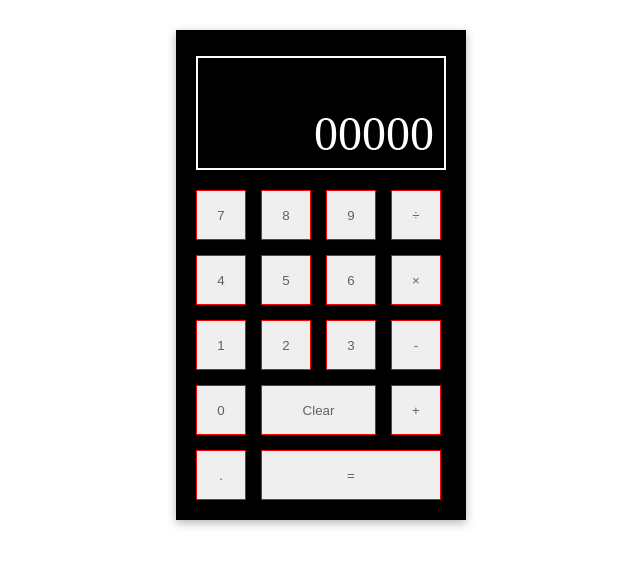
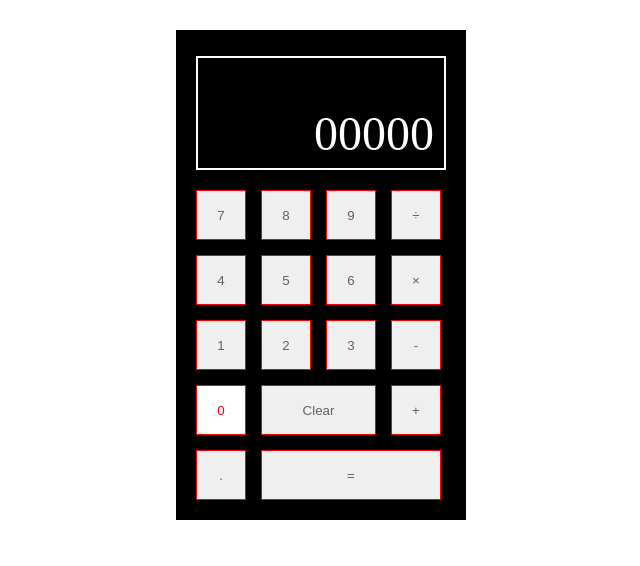
Before and after one commit to cSharpieDart/webCalculator, a plain HTML site: page index.html in a window 1280 px wide. In both pictures the pointer is over the button 540 px from the left and 410 px from the top of the page. Shown: the whole page, without its empty margins (319-959 px from the left). Drawn offline with Linux system fonts and the light colour scheme.

Commit message:
minor css changes

```diff
--- a/style.css
+++ b/style.css
@@ -14,6 +14,16 @@
     line-height: 1;
 }
 
+button {
+    border: 1px solid red; /* around the buttons */
+    color: rgb(105, 95, 95); /* color of button text */
+}
+
+button:hover{
+    cursor: crosshair;
+    color: red;
+    background: white;
+}
 
 .grid-container{
     margin: 20px auto;
@@ -22,7 +32,7 @@
     width: 250px;
     padding: 20px;
     margin: 30px auto;
-    box-shadow: 0px 3px 9px rgb(182, 181, 182);
+    /* box-shadow: 0px 3px 9px rgb(182, 181, 182); */
 }
 
 
@@ -41,11 +51,11 @@
 }
 
 .grid-item-0{
-    grid-area: zero
+    grid-area: zero;
 }
 
 .grid-item-1{
-    grid-area: one
+    grid-area: one;
 }
 
 .grid-item-2 {
@@ -107,12 +117,3 @@
 .grid-item-equals{
     grid-area: equals;
 }
-
-button {
-    border: 1px solid red; /* around the buttons */
-    color: rgb(105, 95, 95); /* color of button text */
-}
-
-button:hover{
-    cursor: crosshair;
-}
```
